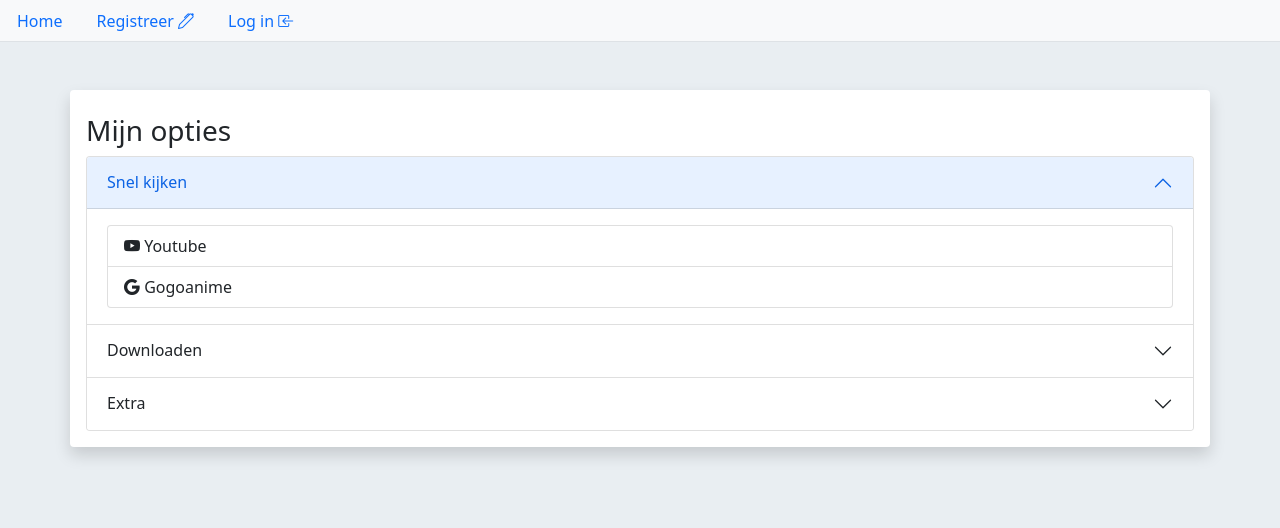
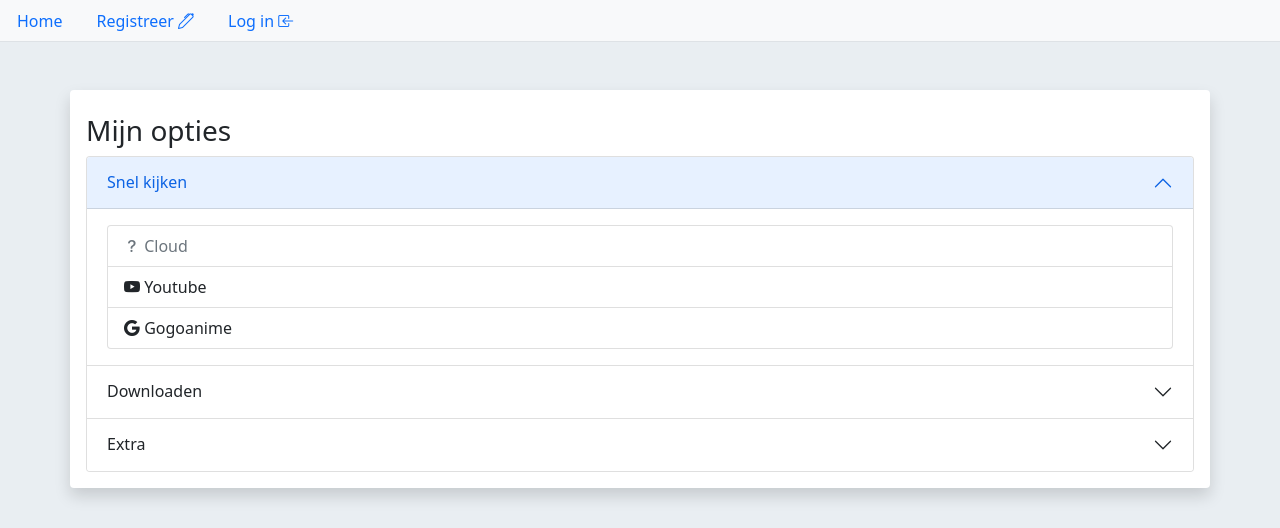
Before and after one commit to grishian/grishianapp, a Flask app: a page that uses myapp/templates/user/profile.html in a window 1280 px wide. Shown: the top 528 px of the page. Run offline with Flask 2, Linux system fonts and the light colour scheme.

Commit message:
small change, add disabled pcloud item in profile

```diff
--- a/myapp/templates/admin/tools.html
+++ b/myapp/templates/admin/tools.html
@@ -6,7 +6,6 @@
 <div class="list-group">
     <a href="{{url_for('bp_user.do_user_list')}}" class="list-group-item list-group-item-action">Gebruiker lijst</a>
     <a href="{{url_for('bp_user.do_add_user')}}" class="list-group-item list-group-item-action">Voeg gebruiker toe</a>
-    <a href="#" class="list-group-item list-group-item-action disabled">Pas gebruiker aan</a>
     <a href="#" class="list-group-item list-group-item-action disabled">A link item</a>
 </div>
 
--- a/myapp/templates/user/profile.html
+++ b/myapp/templates/user/profile.html
@@ -20,6 +20,9 @@
              aria-labelledby="panelsStayOpen-headingOne">
             <div class="accordion-body">
                 <div class="list-group">
+                    <a href="#" target="_blank"
+                       class="list-group-item list-group-item-action disabled"><i
+                            class="bi bi-question-lg"></i> Cloud</a>
                     <a href="https://www.youtube.com/" target="_blank"
                        class="list-group-item list-group-item-action "><i
                             class="bi bi-youtube"></i> Youtube</a>
```
